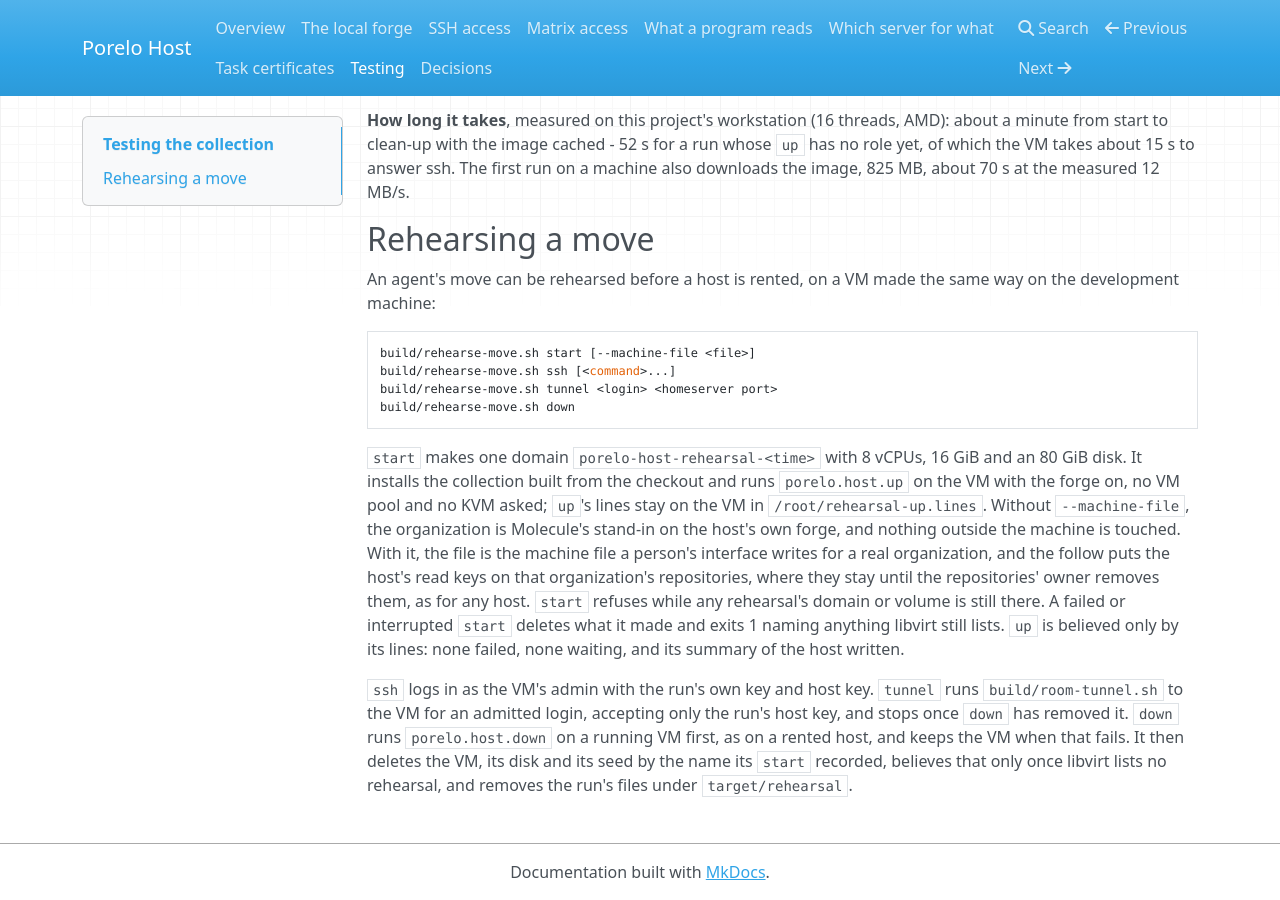
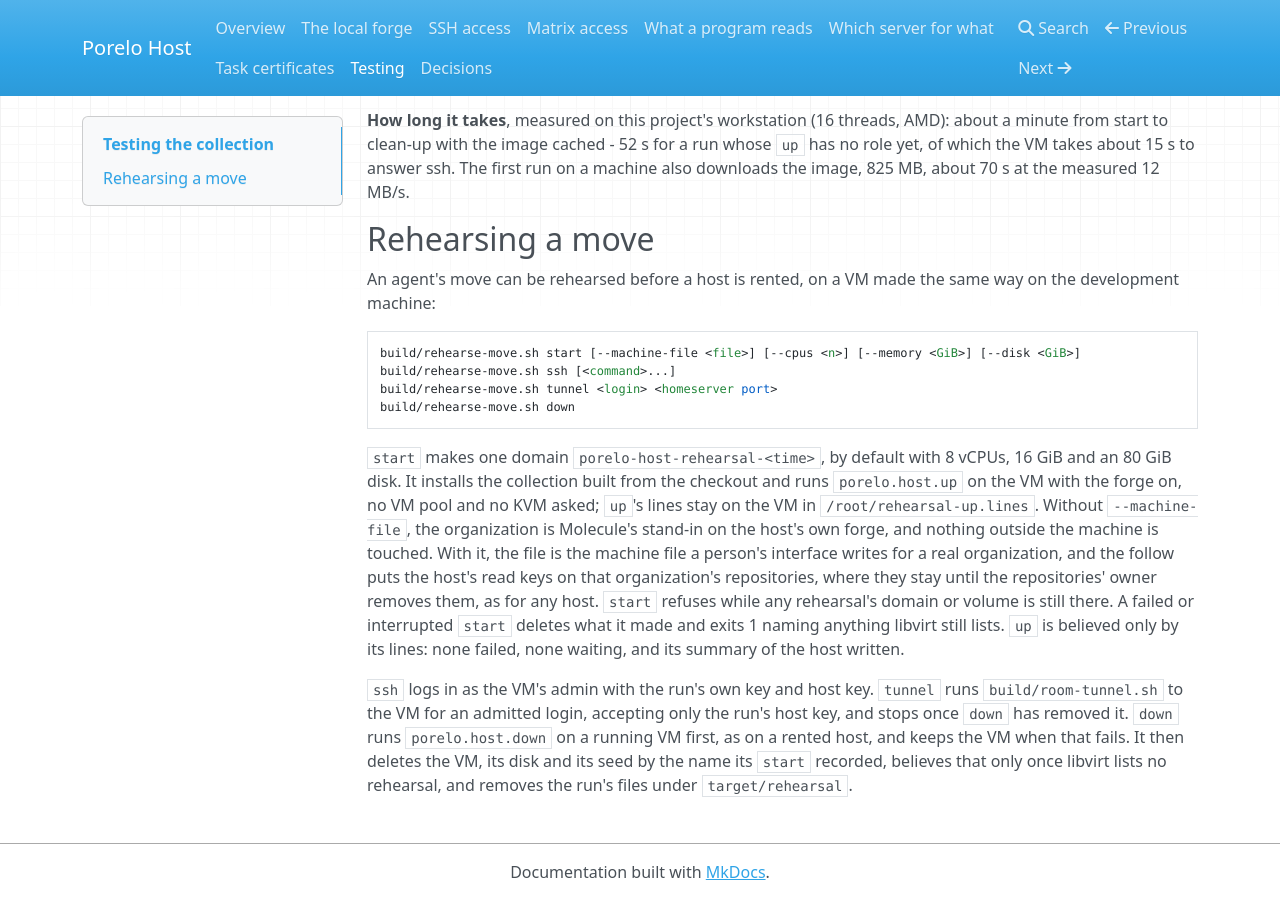
Before and after one commit to porelo-ai/porelo-host, an MkDocs documentation site: the page built from doc/testing.md, in a window 1280 px wide and 900 px high, scrolled down 926 px. Built offline with MkDocs 1.6.1, drawn with Linux system fonts in a browser that asks for light colours; nearby versions of some CDN libraries.

Commit message:
Size the rehearsal's VM by start's options
Assisted-by: Claude Code, claude-opus-5-5

```diff
--- a/doc/testing.md
+++ b/doc/testing.md
@@ -43,12 +43,12 @@ The first run on a machine also downloads the image, 825 MB, about 70 s at the m
 
 An agent's move can be rehearsed before a host is rented, on a VM made the same way on the development machine:
 
-    build/rehearse-move.sh start [--machine-file <file>]
+    build/rehearse-move.sh start [--machine-file <file>] [--cpus <n>] [--memory <GiB>] [--disk <GiB>]
     build/rehearse-move.sh ssh [<command>...]
     build/rehearse-move.sh tunnel <login> <homeserver port>
     build/rehearse-move.sh down
 
-`start` makes one domain `porelo-host-rehearsal-<time>` with 8 vCPUs, 16 GiB and an 80 GiB disk. It installs the collection
+`start` makes one domain `porelo-host-rehearsal-<time>`, by default with 8 vCPUs, 16 GiB and an 80 GiB disk. It installs the collection
 built from the checkout and runs `porelo.host.up` on the VM with the forge on, no VM pool and no KVM asked; `up`'s lines stay
 on the VM in `/root/rehearsal-up.lines`. Without `--machine-file`, the organization is Molecule's stand-in on the
 host's own forge, and nothing outside the machine is touched. With it, the file is the machine file a person's interface
```
Also changed, not shown: 2 other files.
